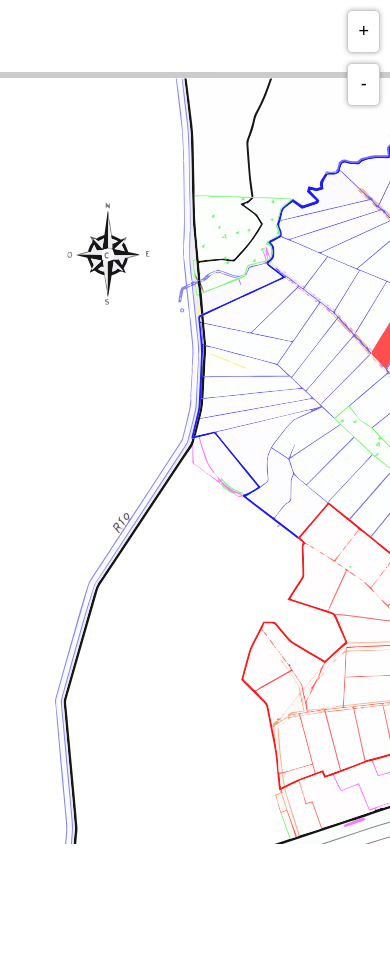
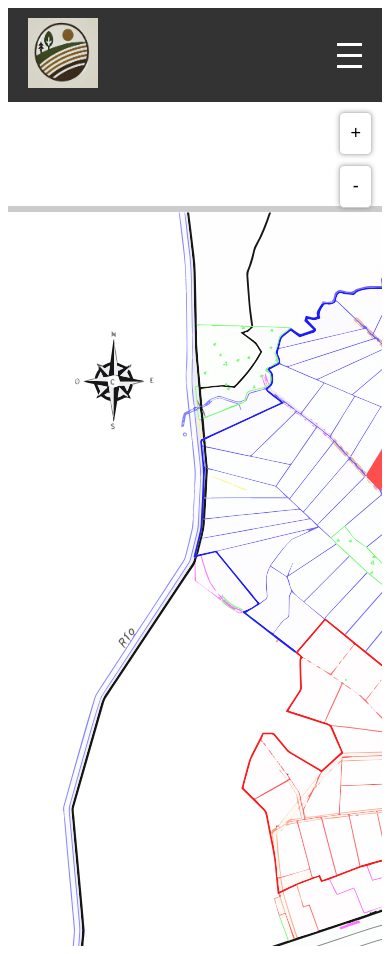
Before and after one commit to RuaJean/parcelaci-n, a Next.js app: page / in a window 390 px wide. Before the commit the page ends 844 px from the top, so only its background shows below. Built offline with nearby package versions, Linux system fonts and the light colour scheme.

Commit message:
Navbar y navegación . se añadió un favicon.

```diff
--- /dev/null
+++ b/components/Header.js
@@ -0,0 +1,47 @@
+import { useState } from 'react';
+import Link from 'next/link';
+import Image from 'next/image';
+import styles from '../styles/Header.module.css';
+
+const Header = () => {
+  const [isOpen, setIsOpen] = useState(false);
+
+  const toggleMenu = () => {
+    setIsOpen(!isOpen);
+  };
+
+  return (
+    <header className={styles.header}>
+      <div className={styles.container}>
+        <div className={styles.logo}>
+          <Link href="/">
+            <Image src="/isotipo.png" alt="Logo" width={70} height={70} />
+          </Link>
+        </div>
+        <nav className={`${styles.nav} ${isOpen ? styles.open : ''}`}>
+          <ul className={styles.navList}>
+            <li className={styles.navItem}>
+              <Link href="/">Inicio</Link>
+            </li>
+            <li className={styles.navItem}>
+              <Link href="#">Sobre Nosotros</Link>
+            </li>
+            <li className={styles.navItem}>
+              <Link href="#">Servicios</Link>
+            </li>
+            <li className={styles.navItem}>
+              <Link href="#">Contacto</Link>
+            </li>
+          </ul>
+        </nav>
+        <div className={styles.hamburger} onClick={toggleMenu}>
+          <div className={`${styles.bar} ${isOpen ? styles.open : ''}`}></div>
+          <div className={`${styles.bar} ${isOpen ? styles.open : ''}`}></div>
+          <div className={`${styles.bar} ${isOpen ? styles.open : ''}`}></div>
+        </div>
+      </div>
+    </header>
+  );
+};
+
+export default Header;
--- a/components/MobileInteractiveMap.js
+++ b/components/MobileInteractiveMap.js
@@ -57,12 +57,12 @@ const MobileInteractiveMap = () => {
 
         area.addEventListener('click', handleClick);
 
-        area.addEventListener('mouseover', () => {
-          const img = svgDoc.getElementById(`popup_${parcelId}`);
-          if (img) {
-            img.style.display = 'block';
-          }
-        });
+        // area.addEventListener('mouseover', () => {
+        //   const img = svgDoc.getElementById(`popup_${parcelId}`);
+        //   if (img) {
+        //     img.style.display = 'block';
+        //   }
+        // });
 
         area.addEventListener('mouseout', () => {
           const img = svgDoc.getElementById(`popup_${parcelId}`);
--- a/pages/_app.js
+++ b/pages/_app.js
@@ -1,5 +1,13 @@
-import '../global.css'
+import '../styles/global.css';
+import Header from '../components/Header'; // Ajusta la ruta si es necesario
 
-export default function MyApp({ Component, pageProps }) {
-  return <Component {...pageProps} />
+function MyApp({ Component, pageProps }) {
+  return (
+    <>
+      <Header />
+      <Component {...pageProps} />
+    </>
+  );
 }
+
+export default MyApp;
--- a/pages/index.js
+++ b/pages/index.js
@@ -1,14 +1,17 @@
 import Head from 'next/head';
 import InteractiveMapPage from '../components/InteractiveMapPage';
+
 
 export default function Home() {
   return (
     <div>
       <Head>
         <title>Parcelación de predios</title>
+        <link rel="icon" href="/favicon.png" />
         <meta name="viewport" content="width=device-width, initial-scale=1.0" />
       </Head>
 
+      {/* <Header /> */}
       <main>
         <InteractiveMapPage />
       </main>
--- a/styles/DesktopInteractiveMap.module.css
+++ b/styles/DesktopInteractiveMap.module.css
@@ -243,7 +243,7 @@
 .detailsButton {
   background: none;
   border: none;
-  color: #0070f3;
+  color: #28a745;
   background-color: white;
   cursor: pointer;
   font-size: 24px; /* Ajusta el tamaño del ícono */
--- /dev/null
+++ b/styles/Header.module.css
@@ -0,0 +1,106 @@
+.header {
+    background-color: #333;
+    padding: 10px 20px;
+    color: #fff;
+    display: flex;
+    justify-content: space-between;
+    align-items: center;
+    position: relative;
+    z-index: 1000; /* Asegura que el header esté por encima */
+  }
+
+  .container {
+    display: flex;
+    justify-content: space-between;
+    align-items: center;
+    width: 100%;
+  }
+
+  .logo {
+    cursor: pointer;
+  }
+
+  .nav {
+    display: flex;
+    align-items: center;
+  }
+
+  .navList {
+    display: flex;
+    list-style: none;
+    margin: 0;
+    padding: 0;
+  }
+
+  .navItem {
+    margin-left: 20px;
+  }
+
+  .navItem a {
+    color: #fff;
+    text-decoration: none;
+    font-weight: bold;
+    transition: color 0.3s ease;
+  }
+
+  .navItem a:hover {
+    color: #ddd;
+  }
+
+  .hamburger {
+    display: none;
+    flex-direction: column;
+    cursor: pointer;
+  }
+
+  .bar {
+    width: 25px;
+    height: 3px;
+    background-color: #fff;
+    margin: 4px 0;
+    transition: 0.4s;
+  }
+
+  @media (max-width: 768px) {
+    .nav {
+      position: absolute;
+      top: 100%;
+      right: 0;
+      background-color: #333;
+      width: 100%;
+      max-height: 0;
+      overflow: hidden;
+      transition: max-height 0.3s ease-in-out;
+      flex-direction: column;
+      z-index: 999; /* Asegura que el menú desplegable esté por encima */
+    }
+
+    .nav.open {
+      max-height: 300px; /* Ajusta esto dependiendo del número de elementos de menú */
+    }
+
+    .navList {
+      flex-direction: column;
+      align-items: center;
+    }
+
+    .navItem {
+      margin: 10px 0;
+    }
+
+    .hamburger {
+      display: flex;
+    }
+
+    .bar.open:nth-child(1) {
+      transform: rotate(-45deg) translate(-5px, 6px);
+    }
+
+    .bar.open:nth-child(2) {
+      opacity: 0;
+    }
+
+    .bar.open:nth-child(3) {
+      transform: rotate(45deg) translate(-5px, -6px);
+    }
+  }
```
Also changed, not shown: public/favicon.png (added), public/isotipo.png (added).
